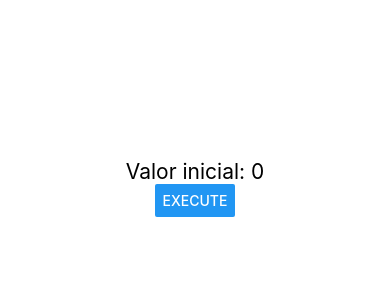
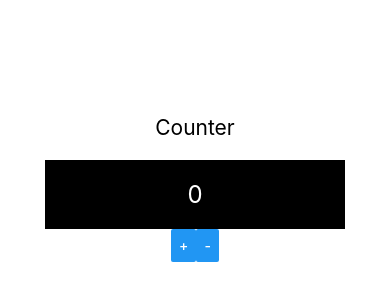
Before and after one commit to heyimleaf/react-native-course, a React Native app in the folder Exercicios/: screen / in a window 390 px wide. Shown: the part 234-534 px from the top of the page. Built offline with nearby package versions, Linux system fonts and the light colour scheme.

Commit message:
feat: using indirect, and direct communication at the same time with a counter

```diff
--- a/Exercicios/src/App.js
+++ b/Exercicios/src/App.js
@@ -1,6 +1,7 @@
 import React from 'react';
 import {View, StyleSheet} from 'react-native';
-import Dad from './components/indirect/Dad';
+import ContV2 from './components/cont/ContV2';
+// import Dad from './components/indirect/Dad';
 // import Dad from './components/direct/Dad';
 
 // import Cont from './components/Cont';
@@ -26,9 +27,9 @@ import Dad from './components/indirect/Dad';
 
 export default () => (
   <View style={style.App}>
+    <ContV2></ContV2>
+    {/* <Button />
     <Dad />
-
-    {/* <Button />
     <Dad />
     <Cont initial={100} pass={10} />
     <Cont />
--- /dev/null
+++ b/Exercicios/src/components/cont/ContButtons.js
@@ -0,0 +1,19 @@
+import React from 'react';
+import {Button, View, StyleSheet} from 'react-native';
+
+export default (props) => {
+  return (
+    <>
+      <View style={estilo.Buttons}>
+        <Button title="+" onPress={props.inc} />
+        <Button title="-" onPress={props.dec} />
+      </View>
+    </>
+  );
+};
+
+const estilo = StyleSheet.create({
+  Buttons: {
+    flexDirection: 'row',
+  },
+});
--- /dev/null
+++ b/Exercicios/src/components/cont/ContDisplay.js
@@ -0,0 +1,26 @@
+import React from 'react';
+import {View, Text, StyleSheet} from 'react-native';
+import style from '../style';
+
+export default (props) => {
+  return (
+    <View style={estilo.Display}>
+      <Text style={([style.txtL], [estilo.DisplayText])}>{props.num}</Text>
+    </View>
+  );
+};
+
+const estilo = StyleSheet.create({
+  Display: {
+    backgroundColor: '#000',
+    padding: 20,
+    width: 300,
+    marginTop: 20,
+  },
+
+  DisplayText: {
+    color: '#fff',
+    textAlign: 'center',
+    fontSize: 24,
+  },
+});
--- /dev/null
+++ b/Exercicios/src/components/cont/ContV2.js
@@ -0,0 +1,20 @@
+import React, {useState} from 'react';
+import {Text} from 'react-native';
+import style from '../style';
+import ContDisplay from './ContDisplay';
+import ContButtons from './ContButtons';
+
+export default (props) => {
+  const [num, setNum] = useState(0);
+
+  const inc = () => setNum(num + 1);
+  const dec = () => setNum(num - 1);
+
+  return (
+    <>
+      <Text style={style.txtL}>Counter</Text>
+      <ContDisplay num={num} />
+      <ContButtons dec={dec} inc={inc} />
+    </>
+  );
+};
--- a/Exercicios/src/components/indirect/Dad.js
+++ b/Exercicios/src/components/indirect/Dad.js
@@ -14,7 +14,6 @@ export default (props) => {
     <>
       <Text style={Style.txtL}>
         {text}
-
         {num}
       </Text>
       <Son min={1} max={60} func={showValue} />
```
